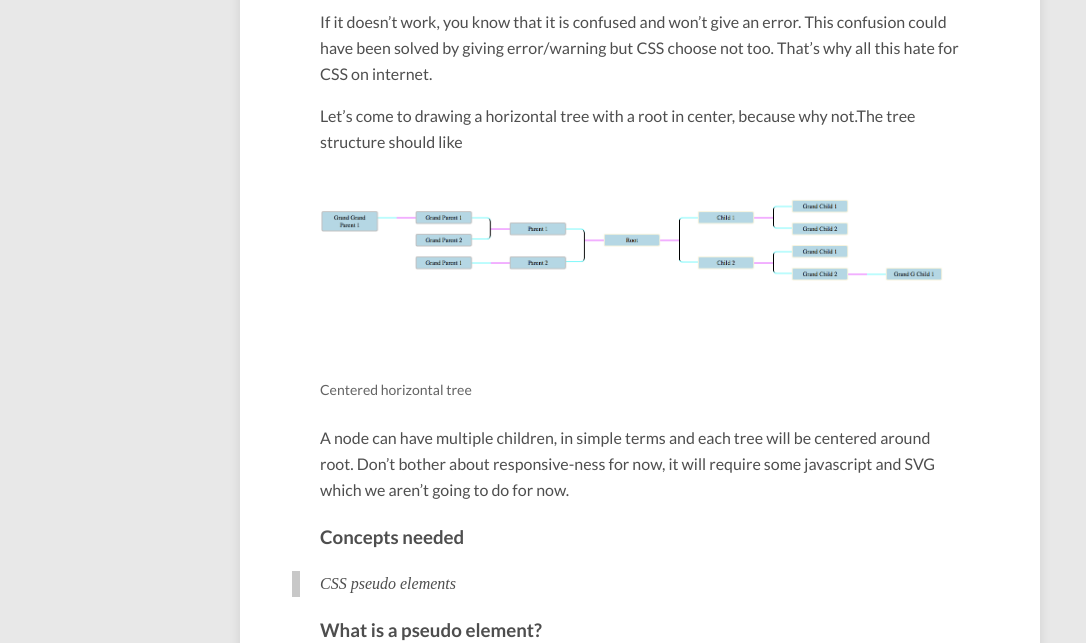
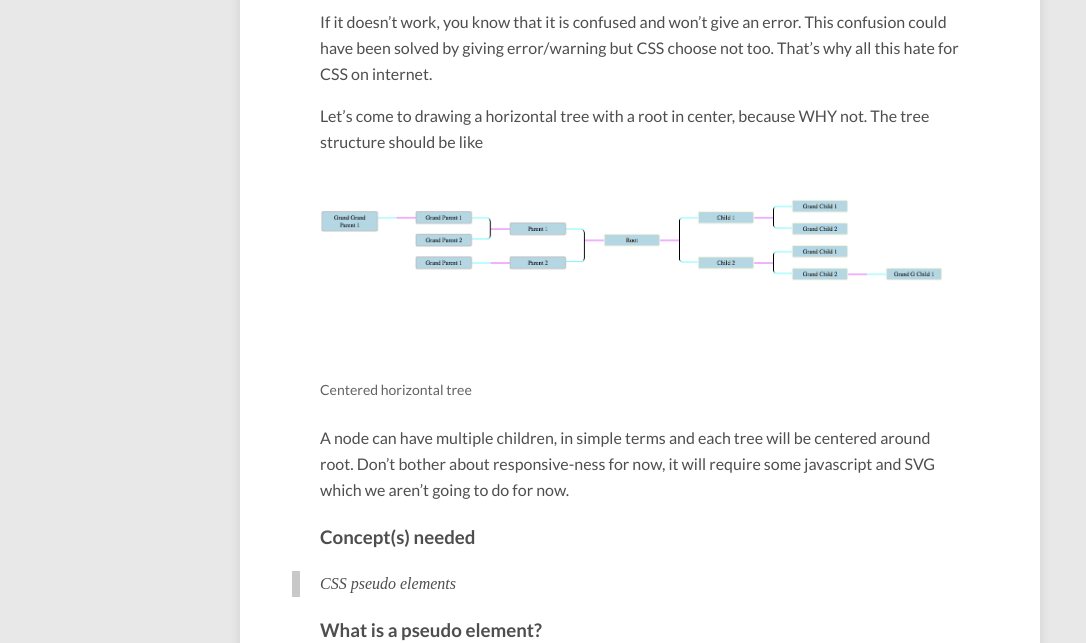
Before and after one commit to igauravsehrawat/igauravsehrawat.github.io, a Jekyll site: the page built from _posts/2017-08-15-draw-a-horizontal-tree-using-css-pseduo-elements.md, in a window 1280 px wide and 900 px high, scrolled down 257 px. Shown: the part 154-797 px from the top of the window, without its empty margins (0-1086 px from the left). Built offline with Jekyll 4.4.1, drawn with Linux system fonts in a browser that asks for light colours; nearby versions of some CDN libraries; comment, search, counter and statistics services are not loaded; some of the changed text lies outside the part shown.

Commit message:
Fixed grammar mistakes.

```diff
--- a/_posts/2017-08-15-draw-a-horizontal-tree-using-css-pseduo-elements.md
+++ b/_posts/2017-08-15-draw-a-horizontal-tree-using-css-pseduo-elements.md
@@ -12,7 +12,7 @@ CSS is amazing(Human err).
 
 If it doesn't work, you know that it is confused and won't give an error. This confusion could have been solved by giving error/warning but CSS choose not too. That's why all this hate for CSS on internet.
 
-Let's come to drawing a horizontal tree with a root in center, because why not.The tree structure should like
+Let's come to drawing a horizontal tree with a root in center, because WHY not. The tree structure should be like
 
 <figure>
     <a href="/images/centered-horizontal-tree.png" class="image-popup">
@@ -23,7 +23,7 @@ Let's come to drawing a horizontal tree with a root in center, because why not.T
 
 A node can have multiple children, in simple terms and each tree will be centered around root. Don't bother about responsive-ness for now, it will require some javascript and SVG which we aren't going to do for now.
 
-### Concepts needed
+### Concept(s) needed
 > CSS pseudo elements
 
 ### What is a pseudo element?
```
Also changed, not shown: other parts of _posts/2017-08-15-draw-a-horizontal-tree-using-css-pseduo-elements.md (+1 -1 lines).
